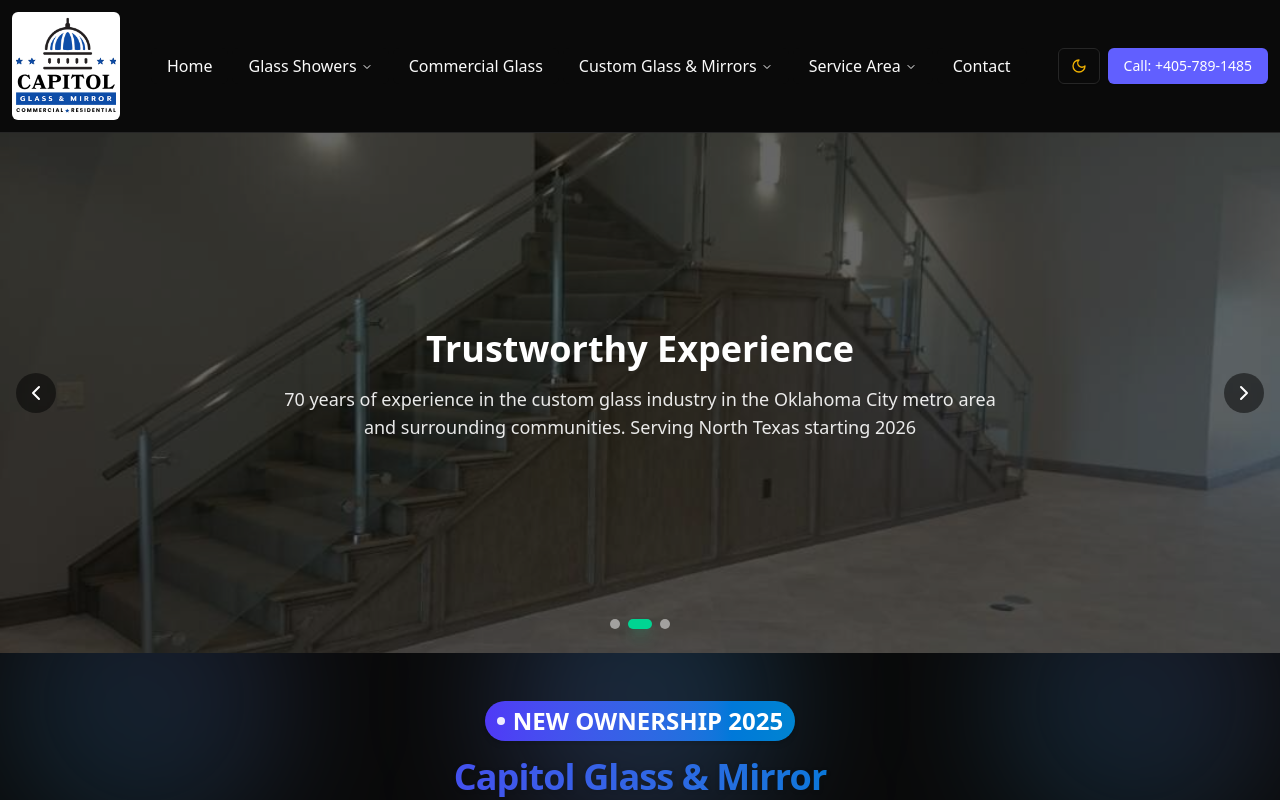
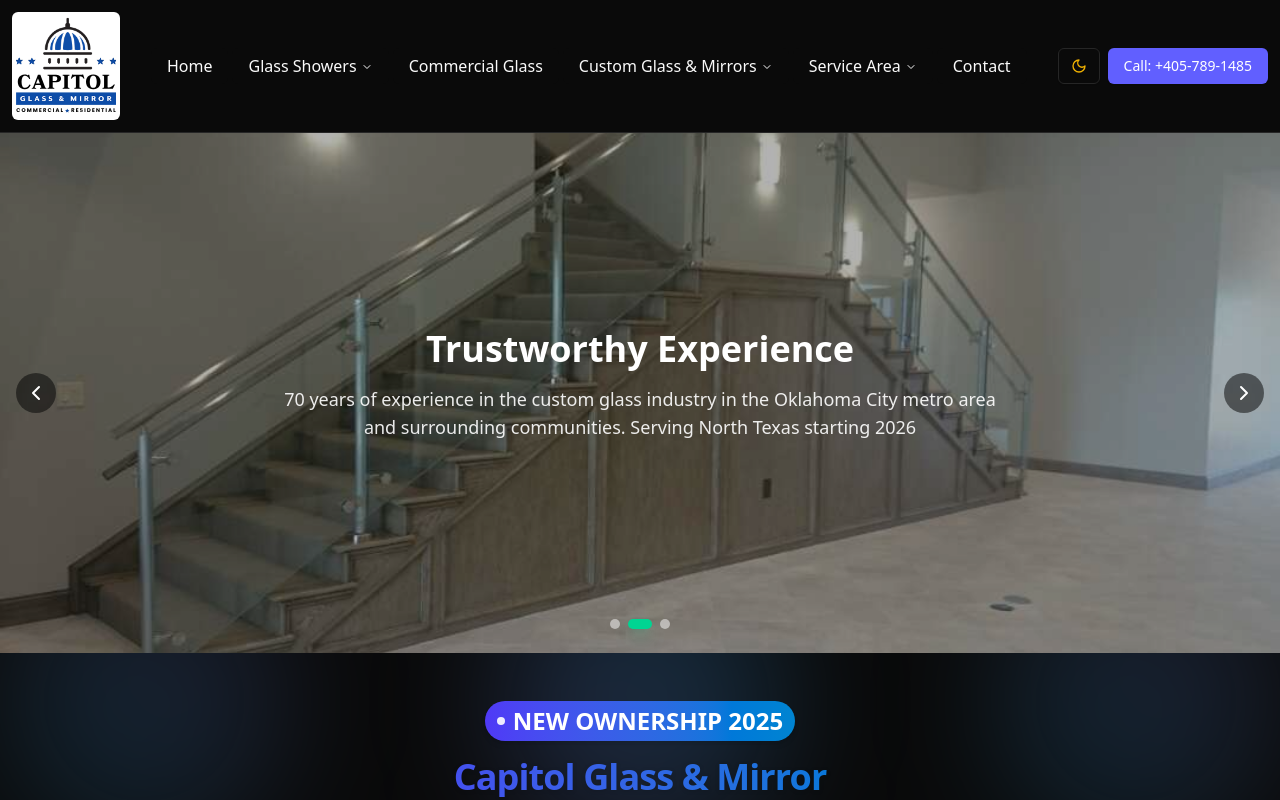
Before and after one commit to sanjeevlee/CapitolMirror, a Next.js app: page / in a window 1280 px wide. Shown: the top 800 px of the page. Built offline with nearby package versions, Linux system fonts and the light colour scheme.

Commit message:
Fix: carosal image blur.

```diff
--- a/components/Home/hero.tsx
+++ b/components/Home/hero.tsx
@@ -74,7 +74,7 @@
 
 
             {/* Overlay */}
-            <div className="absolute inset-0 bg-black/60" />
+            <div className="absolute inset-0 bg-black/30" />
 
             {/* Centered text content */}
             <div className="relative z-10 text-center text-white px-4 max-w-3xl">
```
